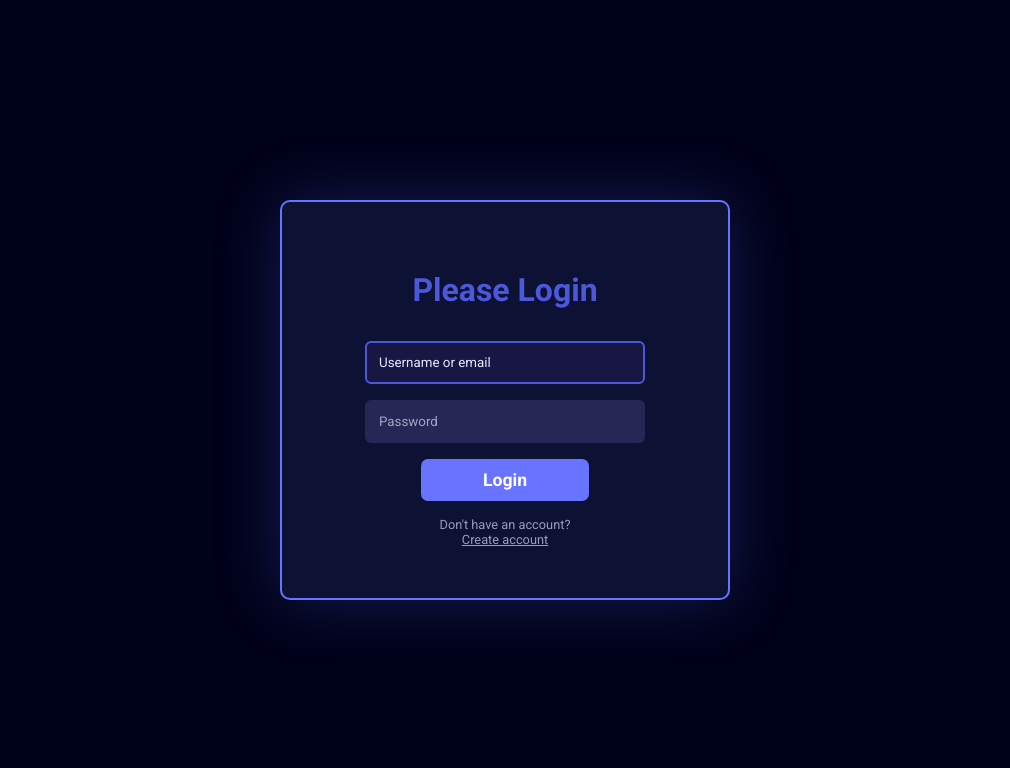
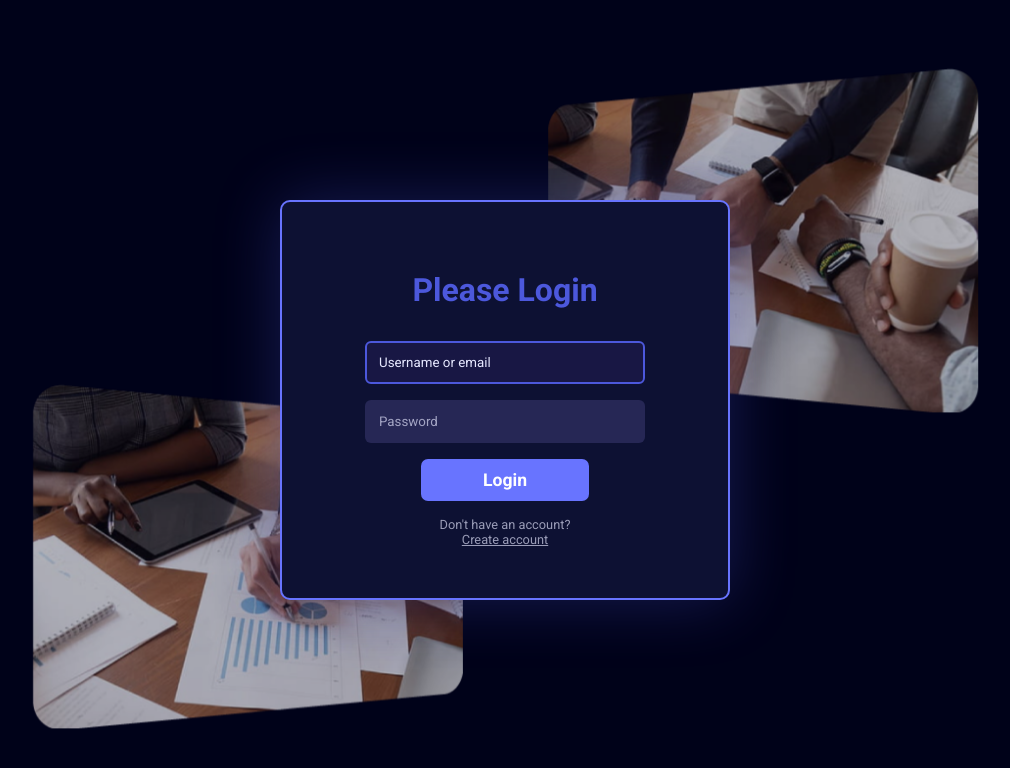
Before and after one commit to SpectreZ7/Runago, a Flask app: page /loginpage in a window 1280 px wide. Shown: the top 768 px of the page, without its empty margins (135-1145 px from the left). Run offline with Flask 3, Linux system fonts and the light colour scheme; some libraries are stand-ins or nearby versions.

Commit message:
chaned login page style

```diff
--- a/website/templates/loginpage.html
+++ b/website/templates/loginpage.html
@@ -10,8 +10,57 @@
         *{
             font-family: inherit;
         }
+        @keyframes floatshitRight {
+            0% {
+                transform: translate(0, 0);
+            }
+            50% {
+                transform: translate(10px,-30px)
+            }
+            100%{
+                transform: translate(0, 0);
+            }
+        }
+        @keyframes floatshitLeft {
+            0% {
+                transform: translate(0, 0);
+            }
+            50% {
+                transform: translate(-10px,30px)
+            }
+            100%{
+                transform: translate(0, 0);
+            }
+        }
+    .img-login-page {
+        z-index: -1;
+        position: absolute;
+        max-width: 430px;
+        opacity: 0.7;
+        transition: var(--transition-speed);
+
+    }
+    .img-login-page:hover {
+
+        transition: var(--transition-speed);
+        opacity: 1;
+
+    }
+    .right{
+        right: 11rem;
+        top: 6rem;
+
+        animation: floatshitRight 5s  infinite ;
+        animation-timing-function: cubic-bezier(.31,.03,.28,1.07);
+
+    }
+    .left{
+        left: 11rem;
+        bottom: 6rem;
+        animation: floatshitLeft 4s ease-in-out infinite;
+    }
     .container{
-
+        position: relative;
         height: 50vh;
         display: flex;
         align-items: center;
@@ -185,4 +234,6 @@
         </div>
     </div>
     </form>
+    <img class="img-login-page left" src="static/login-page-img-left.png" alt="">
+    <img class="img-login-page right" src="static/login-page-img-right.png" alt="">
 {% endblock %}
```
Also changed, not shown: website/static/login-page-img-left.png (added), website/static/login-page-img-right.png (added), website/static/login-page-img.png (added).
